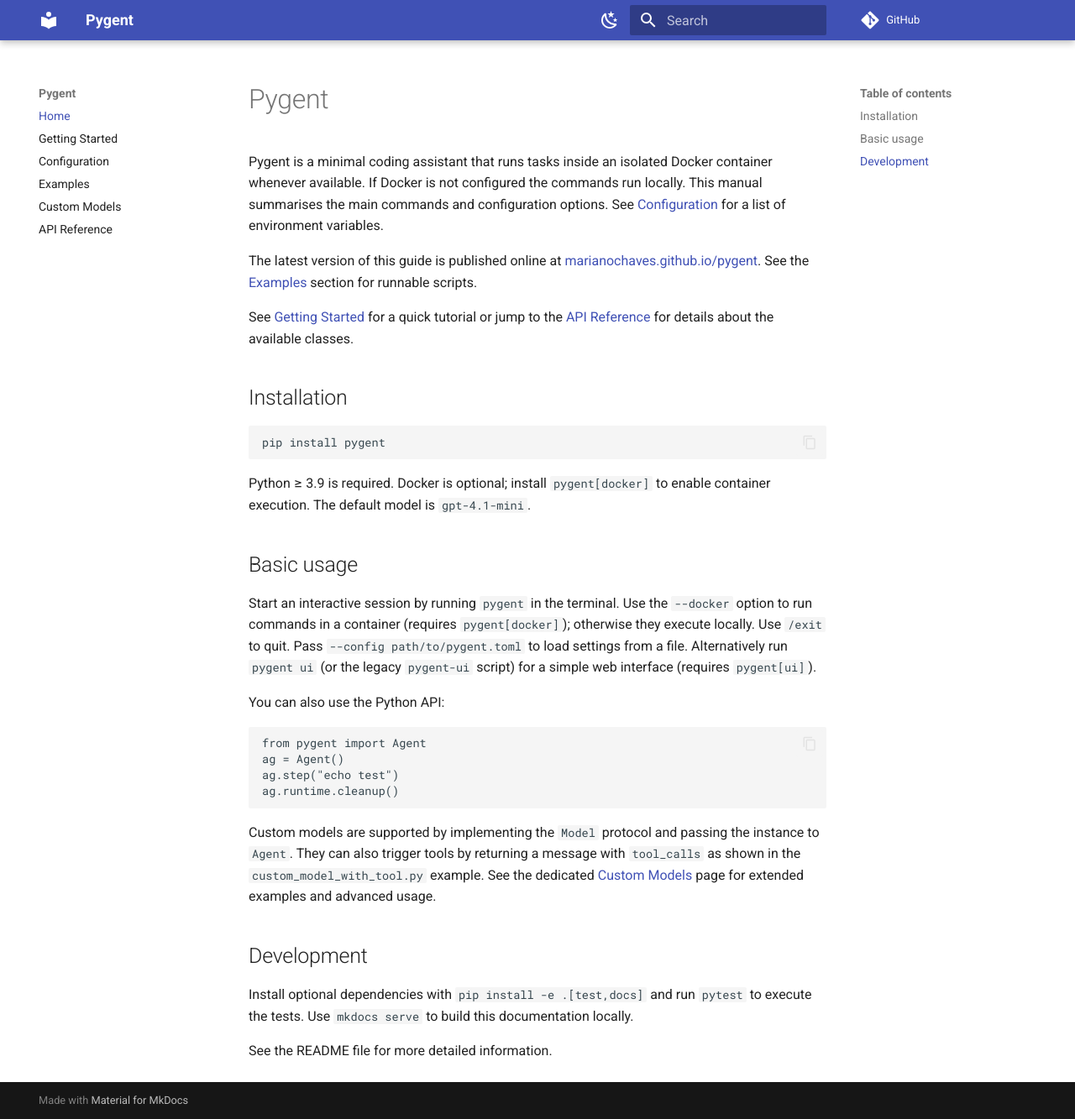
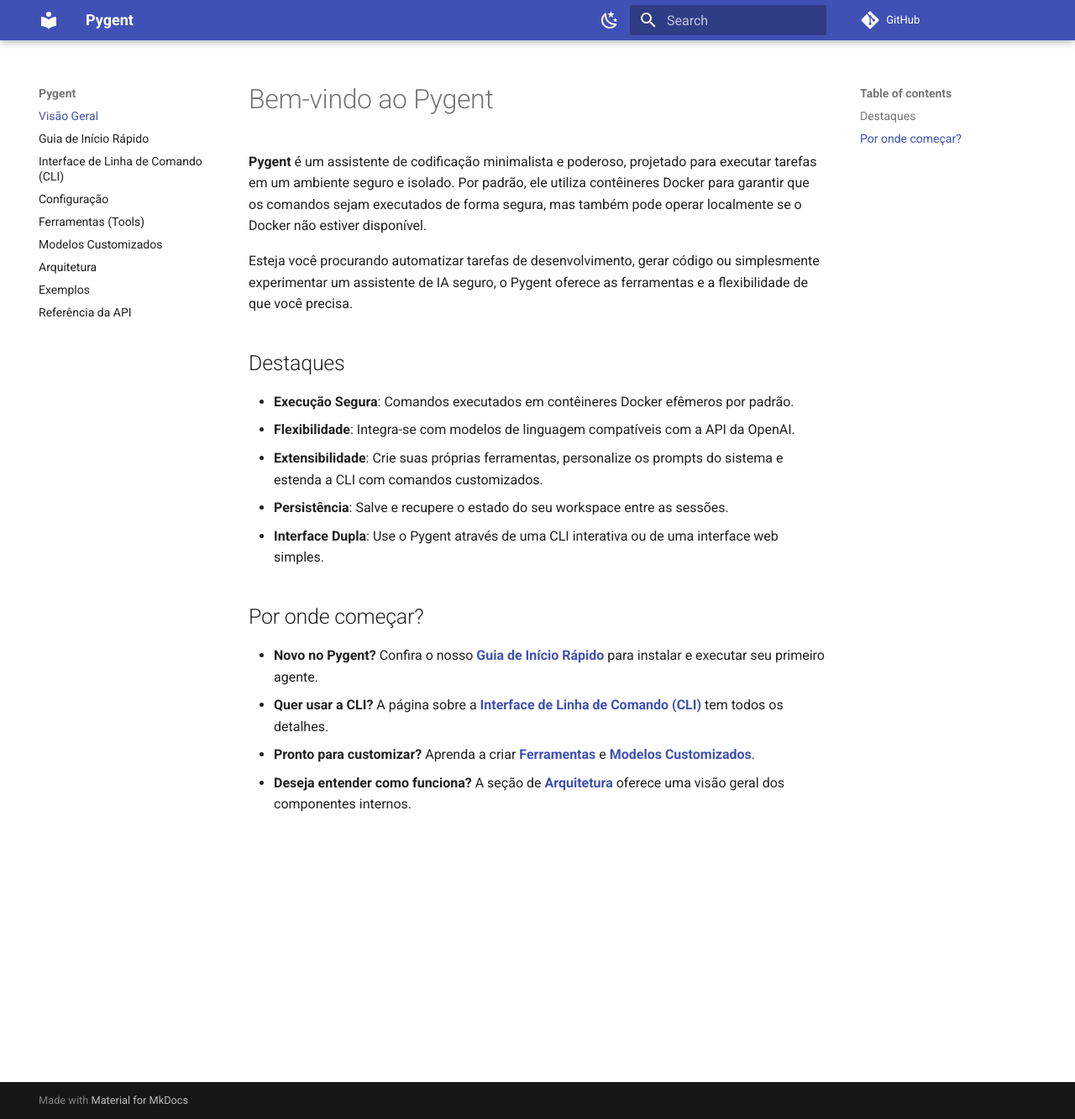
Before and after one commit to MarianoChaves/pygent, an MkDocs documentation site: the page built from docs/index.md, in a window 1280 px wide and 1333 px high. Shown: the whole window at 84% size. Built offline with MkDocs 1.6.1 and Material for MkDocs 9.7.7, drawn with Linux system fonts in a browser that asks for light colours; comment, search, counter and statistics services are not loaded.

Commit message:
Add documentation for architecture, CLI, and tools; update navigation

````diff
--- a/docs/index.md
+++ b/docs/index.md
@@ -1,44 +1,20 @@
-# Pygent
+# Bem-vindo ao Pygent
 
-Pygent is a minimal coding assistant that runs tasks inside an isolated Docker container whenever available. If Docker is not configured the commands run locally. This manual summarises the main commands and configuration options. See [Configuration](configuration.md) for a list of environment variables.
+**Pygent** é um assistente de codificação minimalista e poderoso, projetado para executar tarefas em um ambiente seguro e isolado. Por padrão, ele utiliza contêineres Docker para garantir que os comandos sejam executados de forma segura, mas também pode operar localmente se o Docker não estiver disponível.
 
-The latest version of this guide is published online at [marianochaves.github.io/pygent](https://marianochaves.github.io/pygent/).
-See the [Examples](examples.md) section for runnable scripts.
+Esteja você procurando automatizar tarefas de desenvolvimento, gerar código ou simplesmente experimentar um assistente de IA seguro, o Pygent oferece as ferramentas e a flexibilidade de que você precisa.
 
-See [Getting Started](getting-started.md) for a quick tutorial or jump to the [API Reference](api-reference.md) for details about the available classes.
+## Destaques
 
-## Installation
+* **Execução Segura**: Comandos executados em contêineres Docker efêmeros por padrão.
+* **Flexibilidade**: Integra-se com modelos de linguagem compatíveis com a API da OpenAI.
+* **Extensibilidade**: Crie suas próprias ferramentas, personalize os prompts do sistema e estenda a CLI com comandos customizados.
+* **Persistência**: Salve e recupere o estado do seu workspace entre as sessões.
+* **Interface Dupla**: Use o Pygent através de uma CLI interativa ou de uma interface web simples.
 
-```bash
-pip install pygent
-```
+## Por onde começar?
 
-Python ≥ 3.9 is required. Docker is optional; install `pygent[docker]` to enable container execution. The default model is `gpt-4.1-mini`.
-
-## Basic usage
-
-Start an interactive session by running `pygent` in the terminal. Use the `--docker` option to run commands in a container (requires `pygent[docker]`); otherwise they execute locally. Use `/exit` to quit.
-Pass `--config path/to/pygent.toml` to load settings from a file.
-Alternatively run `pygent ui` (or the legacy `pygent-ui` script) for a simple web interface
-(requires `pygent[ui]`).
-
-You can also use the Python API:
-
-```python
-from pygent import Agent
-ag = Agent()
-ag.step("echo test")
-ag.runtime.cleanup()
-```
-
-Custom models are supported by implementing the ``Model`` protocol and passing
-the instance to ``Agent``. They can also trigger tools by returning a message
-with ``tool_calls`` as shown in the ``custom_model_with_tool.py`` example.
-See the dedicated [Custom Models](custom-models.md) page for extended
-examples and advanced usage.
-
-## Development
-
-Install optional dependencies with `pip install -e .[test,docs]` and run `pytest` to execute the tests. Use `mkdocs serve` to build this documentation locally.
-
-See the README file for more detailed information.
+* **Novo no Pygent?** Confira o nosso **[Guia de Início Rápido](getting-started.md)** para instalar e executar seu primeiro agente.
+* **Quer usar a CLI?** A página sobre a **[Interface de Linha de Comando (CLI)](cli.md)** tem todos os detalhes.
+* **Pronto para customizar?** Aprenda a criar **[Ferramentas](tools.md)** e **[Modelos Customizados](custom-models.md)**.
+* **Deseja entender como funciona?** A seção de **[Arquitetura](architecture.md)** oferece uma visão geral dos componentes internos.
--- a/mkdocs.yml
+++ b/mkdocs.yml
@@ -21,12 +21,15 @@ theme:
     - content.code.copy
     - navigation.instant
 nav:
-  - Home: index.md
-  - Getting Started: getting-started.md
-  - Configuration: configuration.md
-  - Examples: examples.md
-  - Custom Models: custom-models.md
-  - API Reference: api-reference.md
+  - 'Visão Geral': index.md
+  - 'Guia de Início Rápido': getting-started.md
+  - 'Interface de Linha de Comando (CLI)': cli.md
+  - 'Configuração': configuration.md
+  - 'Ferramentas (Tools)': tools.md
+  - 'Modelos Customizados': custom-models.md
+  - 'Arquitetura': architecture.md
+  - 'Exemplos': examples.md
+  - 'Referência da API': api-reference.md
 plugins:
   - search
   - mkdocstrings:
````
Also changed, not shown: docs/architecture.md (added, +25 -0 lines), docs/cli.md (added, +27 -0 lines), docs/tools.md (added, +134 -0 lines).
